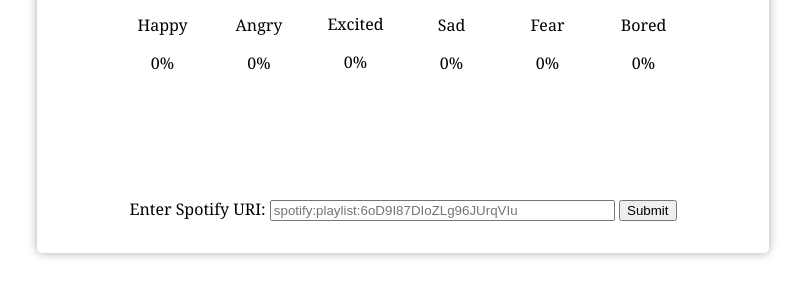
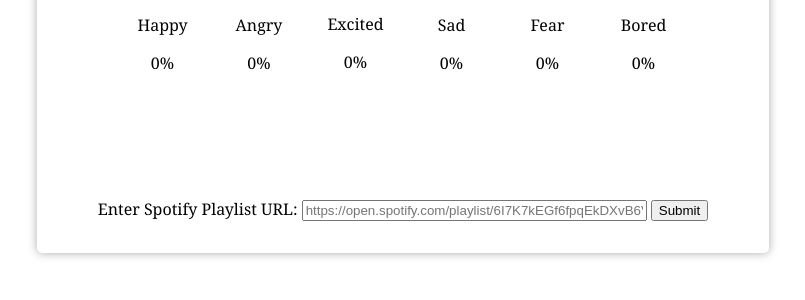
Before and after one commit to AsaadMe/API-APP, a Flask app: page / in a window 1280 px wide. Shown: the part 285-585 px from the top of the page, without its empty margins (237-1042 px from the left). Run offline with Flask 2, Linux system fonts and the light colour scheme.

Commit message:
Update input URL format

```diff
--- a/apispot.py
+++ b/apispot.py
@@ -1,6 +1,7 @@
 import requests
 import json
 import os
+import re
 
 def get_tracks(spot_id):
 
@@ -11,7 +12,7 @@ def get_tracks(spot_id):
 
     token = r.json()["access_token"]
 
-    playlist_id = spot_id
+    playlist_id = re.findall(r"(?<=playlist/)\w*",spot_id)[0]
 
     url = 'https://api.spotify.com/v1/playlists/'+playlist_id+'/tracks'
     p = 'Bearer '+ token
--- a/app.py
+++ b/app.py
@@ -27,7 +27,7 @@ class Result(db.Model):
 def index():
     init = '0'
     if request.method == 'POST':
-        spotid = request.form['text'][17:]
+        spotid = request.form['text']
         em = emotionapi.get_emotions(spotid)
 
         if em == "Daily Limit Exceeded.":
--- a/templates/index.html
+++ b/templates/index.html
@@ -44,7 +44,7 @@
 
 
 		<form id="form" method="POST">
-			Enter Spotify URI: <input name="text" size="40" placeholder="spotify:playlist:6oD9I87DIoZLg96JUrqVIu">
+			Enter Spotify Playlist URL: <input name="text" size="40" placeholder="https://open.spotify.com/playlist/6I7K7kEGf6fpqEkDXvB6Vy">
 			<input type="submit">
 		</form>
 
```
